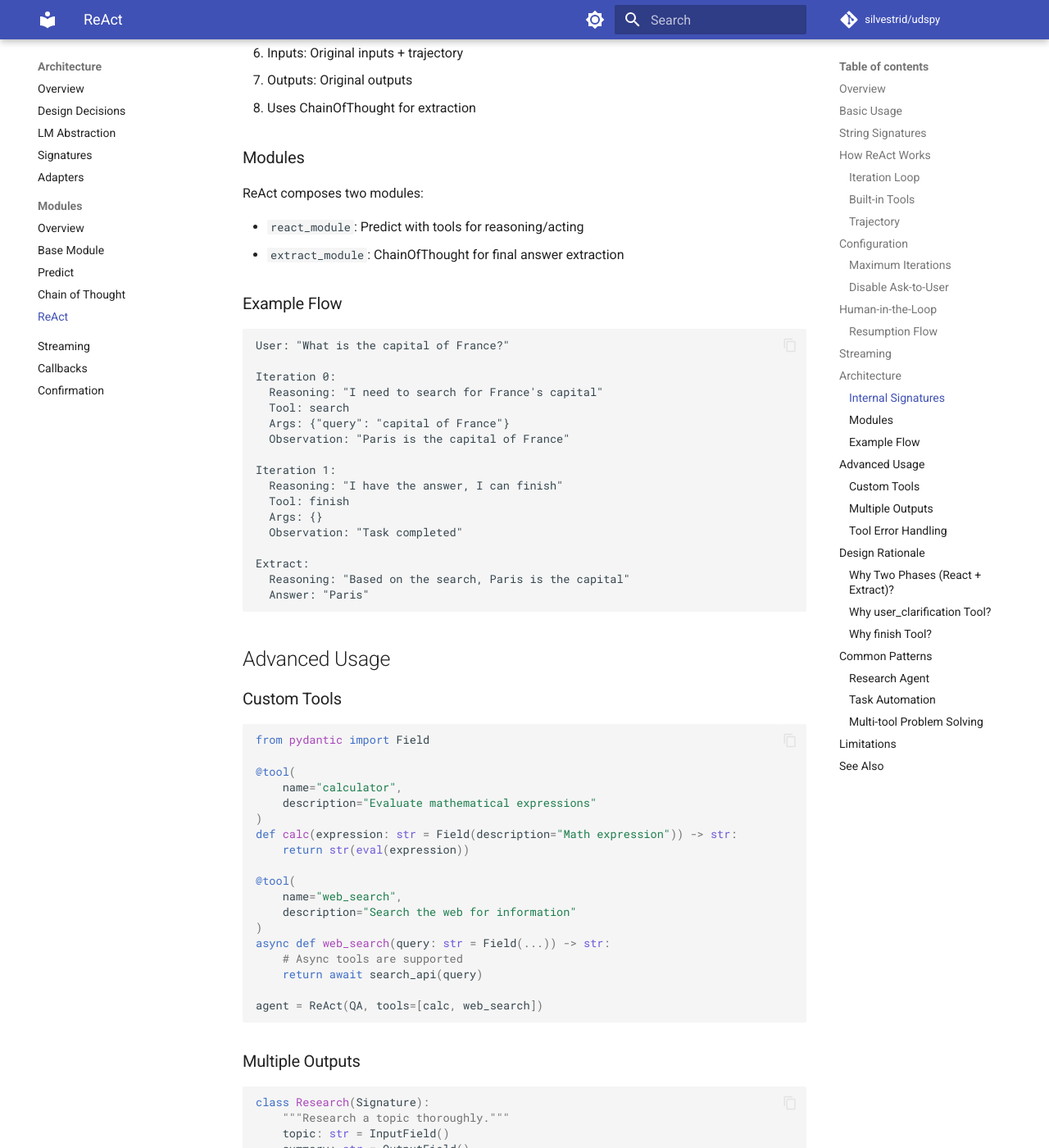
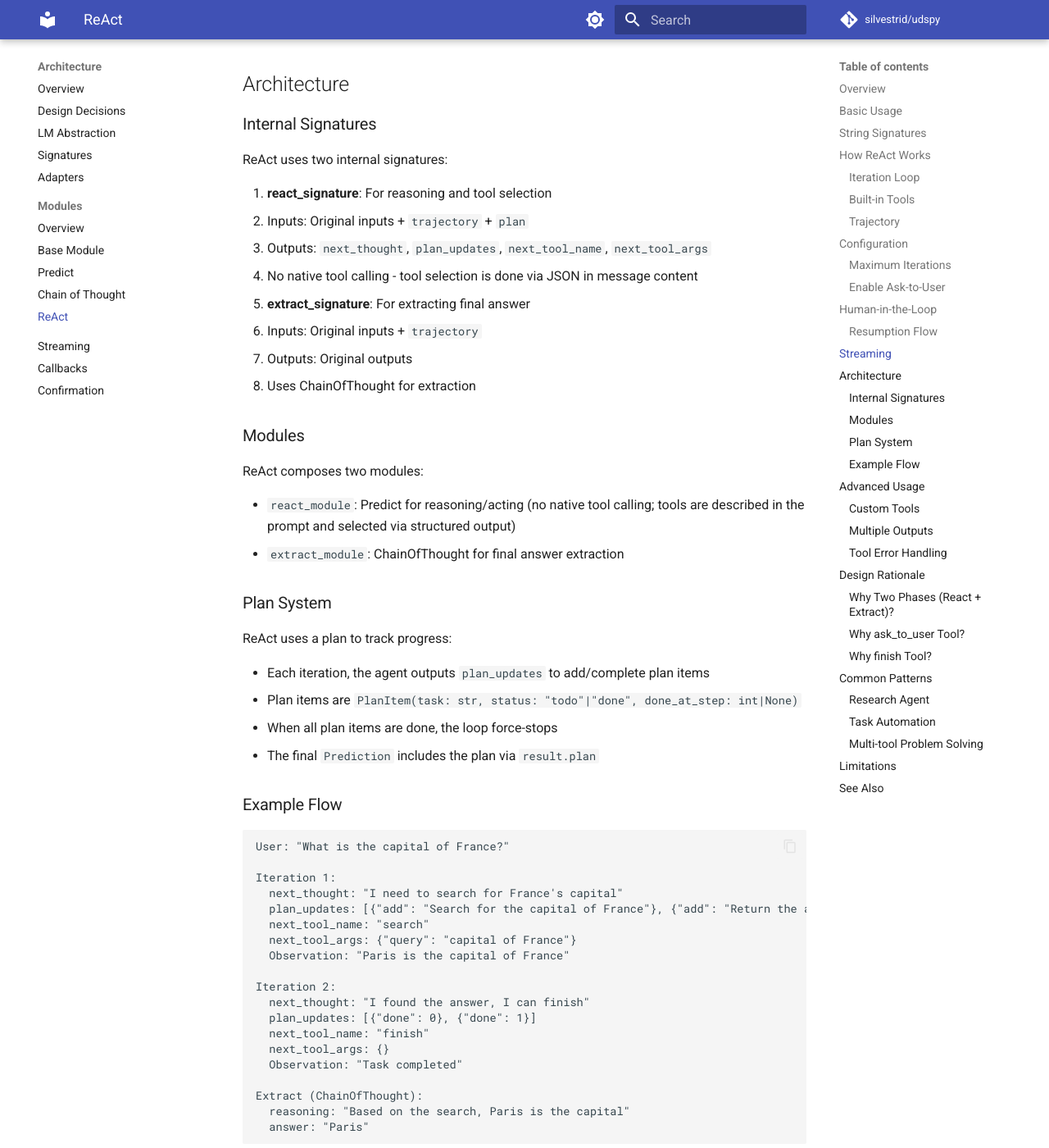
Before and after one commit to baserow/udspy, an MkDocs documentation site: the page built from docs/architecture/modules/react.md, in a window 1280 px wide and 1400 px high, scrolled down 4015 px. Shown: the whole window at 82% size. Built offline with MkDocs 1.6.1 and Material for MkDocs 9.7.7, drawn with Linux system fonts in a browser that asks for light colours; comment, search, counter and statistics services are not loaded; some of the changed text lies outside the part shown.

Commit message:
docs(architecture): fix module docs for streaming, trajectory, and API
- Fix aexecute() return type from AsyncGenerator to Prediction
- Fix streaming from aexecute(stream=True) to astream()
- Fix stream chunk attribute from field to field_name
- Add ThoughtStreamChunk documentation
- Fix trajectory format to list[Episode] with typed fields
- Document plan system (PlanItem, plan_updates)
- Fix ask_to_user naming (was user_clarification)
- Fix auto_execute_tools default to True
- Fix History management in Predict docs
- Document aresume() as implemented in ReAct

````diff
--- a/docs/architecture/modules/react.md
+++ b/docs/architecture/modules/react.md
@@ -57,32 +57,41 @@
 ReAct automatically provides:
 
 - **finish**: Call when task is complete
-- **user_clarification**: Ask user for clarification (if enabled)
+- **ask_to_user**: Ask user for clarification (if enabled via `enable_ask_to_user=True`)
 
 ```python
 # The agent automatically has these tools available:
-# - finish(answer: str) - Complete the task
-# - user_clarification(question: str) - Ask user for help
+# - finish() - Complete the task
+# - ask_to_user(question: str) - Ask user for help (opt-in)
 ```
 
 ### Trajectory
 
-The trajectory records every step:
+The trajectory records every step as a `list[Episode]`:
 
 ```python
 result = agent(question="Calculate 15 * 23")
 
 # Access trajectory
 print(result.trajectory)
-# {
-#   "reasoning_0": "I need to calculate 15 * 23",
-#   "tool_name_0": "calculator",
-#   "tool_args_0": {"expression": "15 * 23"},
-#   "observation_0": "345",
-#   "reasoning_1": "I have the answer",
-#   "tool_name_1": "finish",
-#   ...
-# }
+# [
+#   {
+#     "thought": "I need to calculate 15 * 23",
+#     "tool_name": "calculator",
+#     "tool_args": {"expression": "15 * 23"},
+#     "observation": "345"
+#   },
+#   {
+#     "thought": "I have the answer",
+#     "tool_name": "finish",
+#     "tool_args": {},
+#     "observation": "Task completed"
+#   }
+# ]
+
+# Access plan
+print(result.plan)
+# [{"task": "Calculate 15 * 23", "status": "done", "done_at_step": 1}]
 ```
 
 ## Configuration
@@ -94,28 +103,30 @@
 result = agent(question="...", max_iters=5)  # Override per call
 ```
 
-### Disable Ask-to-User
+### Enable Ask-to-User
+
+The `ask_to_user` built-in tool is disabled by default. Enable it explicitly:
 
 ```python
+# Disabled by default
 agent = ReAct(QA, tools=[search])
+
+# Enable ask_to_user tool
+agent = ReAct(QA, tools=[search], enable_ask_to_user=True)
 ```
 
 ## Human-in-the-Loop
 
-ReAct supports tools with require_confirmation that require human confirmation:
+ReAct supports tools with `require_confirmation` that require human confirmation:
 
 ```python
-from udspy import ConfirmationRequired, tool
+from udspy import ConfirmationRequired, ConfirmationRejected, tool
 
 @tool(name="delete_file", require_confirmation=True)
 def delete_file(path: str = Field(...)) -> str:
     return f"Deleted {path}"
 
 agent = ReAct(QA, tools=[delete_file])
-
-# Note: aresume() is not yet implemented in ReAct
-# Use respond_to_confirmation() instead
-from udspy import respond_to_confirmation
 
 try:
     result = await agent.aforward(question="Delete /tmp/test.txt")
@@ -124,12 +135,11 @@
     print(f"Tool: {e.tool_call.name}")
     print(f"Args: {e.tool_call.args}")
 
-    # User approves
-    respond_to_confirmation(e.confirmation_id, approved=True)
-    result = await agent.aforward(question="Delete /tmp/test.txt")
+    # Resume with user approval
+    result = await agent.aresume("yes", e)
 
-    # Or user rejects
-    respond_to_confirmation(e.confirmation_id, approved=False, status="rejected")
+    # Or reject (raises ConfirmationRejected)
+    # result = await agent.aresume("no", e)
 ```
 
 ### Resumption Flow
@@ -137,23 +147,29 @@
 When a confirmation is requested:
 
 1. Agent pauses and raises `ConfirmationRequired`
-2. Exception contains saved state and pending tool call
+2. Exception contains saved context (trajectory, plan, input_args, pending episode)
 3. User reviews and responds
-4. Call `aresume(response, saved_state)` to continue
+4. Call `aresume(user_response, exception)` to continue the ReAct loop
+5. The pending episode is completed with the user's response, then iteration resumes
+
+The `aresume()` method handles:
+- **ask_to_user**: User's response becomes the observation directly
+- **Tool confirmations**: "yes"/"y" approves, "no"/"n" raises `ConfirmationRejected`, JSON string edits tool args
 
 See [Confirmation API](../../api/confirmation.md) for details.
 
 ## Streaming
 
-Stream the agent's reasoning in real-time:
+Stream the agent's reasoning in real-time using `astream()`:
 
 ```python
-async for event in agent.aexecute(
-    stream=True,
+from udspy import OutputStreamChunk, Prediction
+
+async for event in agent.astream(
     question="What is quantum computing?"
 ):
     if isinstance(event, OutputStreamChunk):
-        if event.field == "reasoning":
+        if event.field_name == "next_thought":
             print(f"Thinking: {event.delta}", end="", flush=True)
     elif isinstance(event, Prediction):
         print(f"\n\nAnswer: {event.answer}")
@@ -168,12 +184,12 @@
 ReAct uses two internal signatures:
 
 1. **react_signature**: For reasoning and tool selection
-   - Inputs: Original inputs + trajectory
-   - Outputs: reasoning
-   - Tools: All provided tools + finish
+   - Inputs: Original inputs + `trajectory` + `plan`
+   - Outputs: `next_thought`, `plan_updates`, `next_tool_name`, `next_tool_args`
+   - No native tool calling - tool selection is done via JSON in message content
 
 2. **extract_signature**: For extracting final answer
-   - Inputs: Original inputs + trajectory
+   - Inputs: Original inputs + `trajectory`
    - Outputs: Original outputs
    - Uses ChainOfThought for extraction
 
@@ -181,29 +197,40 @@
 
 ReAct composes two modules:
 
-- `react_module`: Predict with tools for reasoning/acting
+- `react_module`: Predict for reasoning/acting (no native tool calling; tools are described in the prompt and selected via structured output)
 - `extract_module`: ChainOfThought for final answer extraction
+
+### Plan System
+
+ReAct uses a plan to track progress:
+
+- Each iteration, the agent outputs `plan_updates` to add/complete plan items
+- Plan items are `PlanItem(task: str, status: "todo"|"done", done_at_step: int|None)`
+- When all plan items are done, the loop force-stops
+- The final `Prediction` includes the plan via `result.plan`
 
 ### Example Flow
 
 ```
 User: "What is the capital of France?"
 
-Iteration 0:
-  Reasoning: "I need to search for France's capital"
-  Tool: search
-  Args: {"query": "capital of France"}
+Iteration 1:
+  next_thought: "I need to search for France's capital"
+  plan_updates: [{"add": "Search for the capital of France"}, {"add": "Return the answer"}]
+  next_tool_name: "search"
+  next_tool_args: {"query": "capital of France"}
   Observation: "Paris is the capital of France"
 
-Iteration 1:
-  Reasoning: "I have the answer, I can finish"
-  Tool: finish
-  Args: {}
+Iteration 2:
+  next_thought: "I found the answer, I can finish"
+  plan_updates: [{"done": 0}, {"done": 1}]
+  next_tool_name: "finish"
+  next_tool_args: {}
   Observation: "Task completed"
 
-Extract:
-  Reasoning: "Based on the search, Paris is the capital"
-  Answer: "Paris"
+Extract (ChainOfThought):
+  reasoning: "Based on the search, Paris is the capital"
+  answer: "Paris"
 ```
 
 ## Advanced Usage
@@ -277,14 +304,14 @@
 - Final outputs are well-formatted
 - Trajectory doesn't pollute final answer
 
-### Why user_clarification Tool?
+### Why ask_to_user Tool?
 
-The built-in user clarification tool allows agents to:
+The built-in `ask_to_user` tool (opt-in via `enable_ask_to_user=True`) allows agents to:
 - Request clarification when ambiguous
 - Ask for additional information
 - Interact naturally with users
 
-It's implemented as a tool with require_confirmation, so users can provide responses that the agent incorporates into its reasoning.
+It raises `ConfirmationRequired`, and the user's response is used as the observation via `aresume()`. This enables natural human-in-the-loop interaction.
 
 ### Why finish Tool?
 
````
Also changed, not shown: docs/architecture/modules.md (+19 -27 lines), docs/architecture/modules/base.md (+22 -23 lines), docs/architecture/modules/predict.md (+28 -24 lines).
